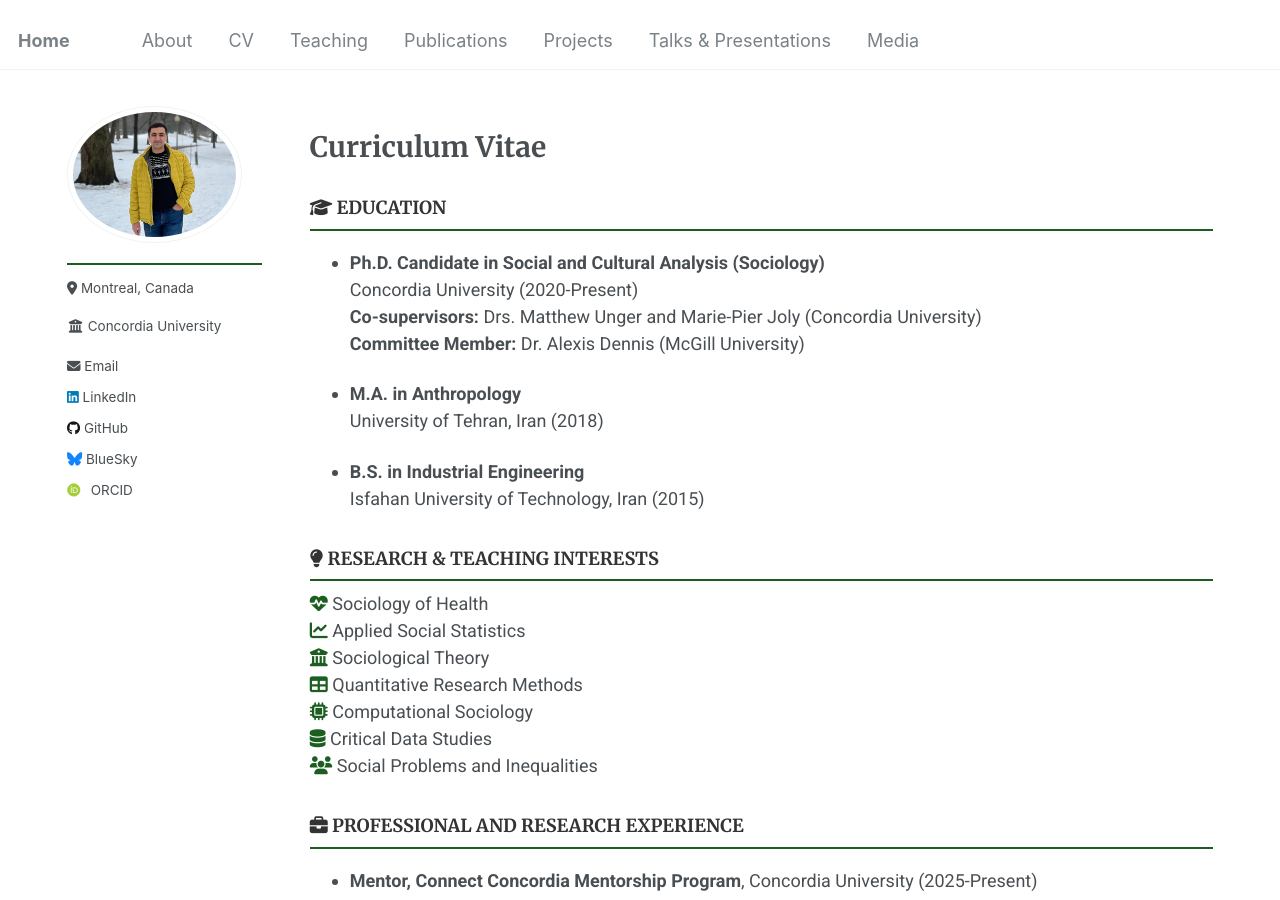
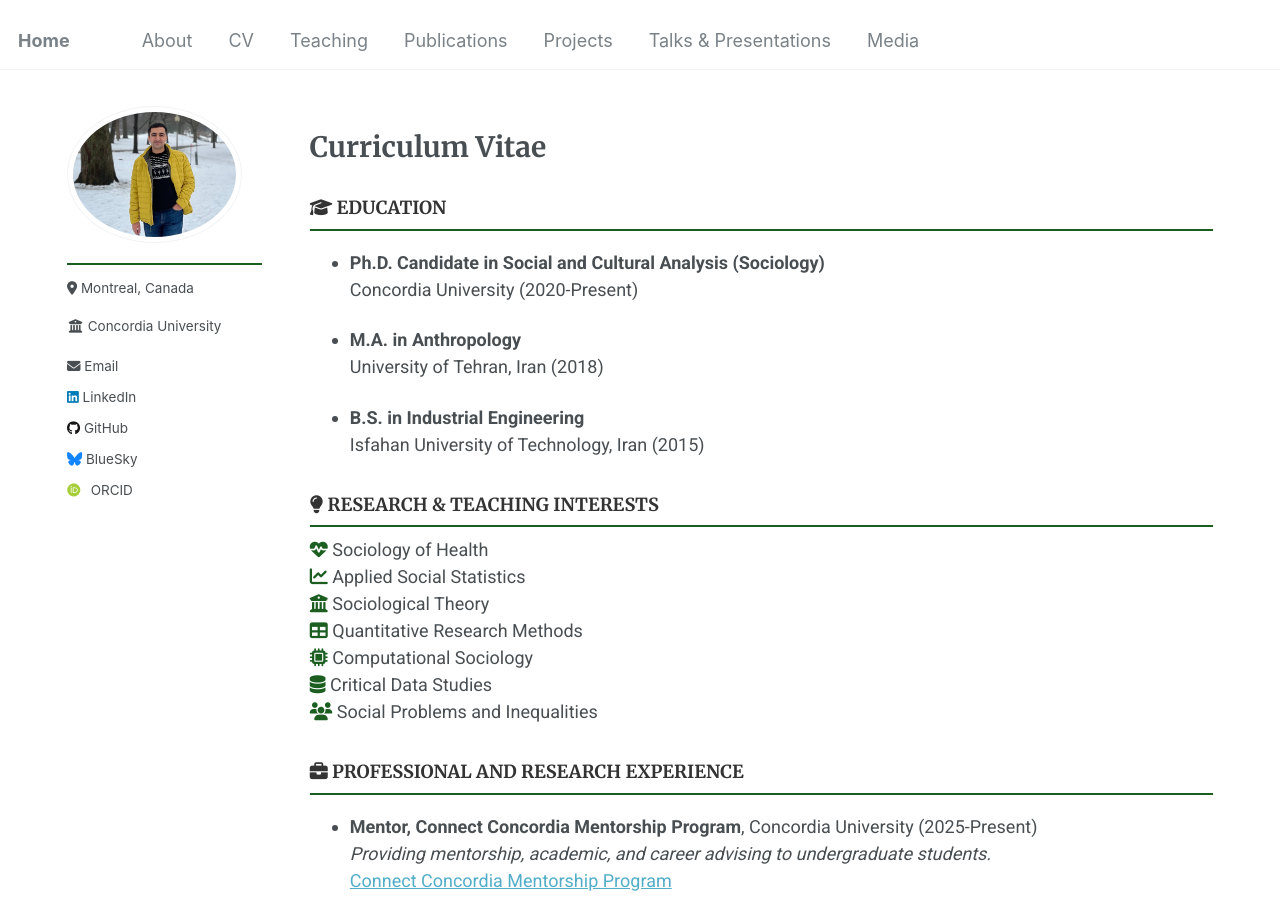
Before and after one commit to Mohsnmonji/mohsnmonji.github.io, a Jekyll site: the page built from _pages/Curriculum Vitae.md, in a window 1280 px wide and 900 px high. Built offline with Jekyll 4.4.1, drawn with Linux system fonts in a browser that asks for light colours; some web fonts are replaced.

Commit message:
Update Curriculum Vitae.md

```diff
--- a/_pages/Curriculum Vitae.md
+++ b/_pages/Curriculum Vitae.md
@@ -22,8 +22,6 @@ author_profile: true
 
   - **Ph.D. Candidate in Social and Cultural Analysis (Sociology)**
   Concordia University (2020-Present)
-   **Co-supervisors:** Drs. Matthew Unger and Marie-Pier Joly (Concordia University)
-   **Committee Member:** Dr. Alexis Dennis (McGill University)
 
 
 - **M.A. in Anthropology**
```
